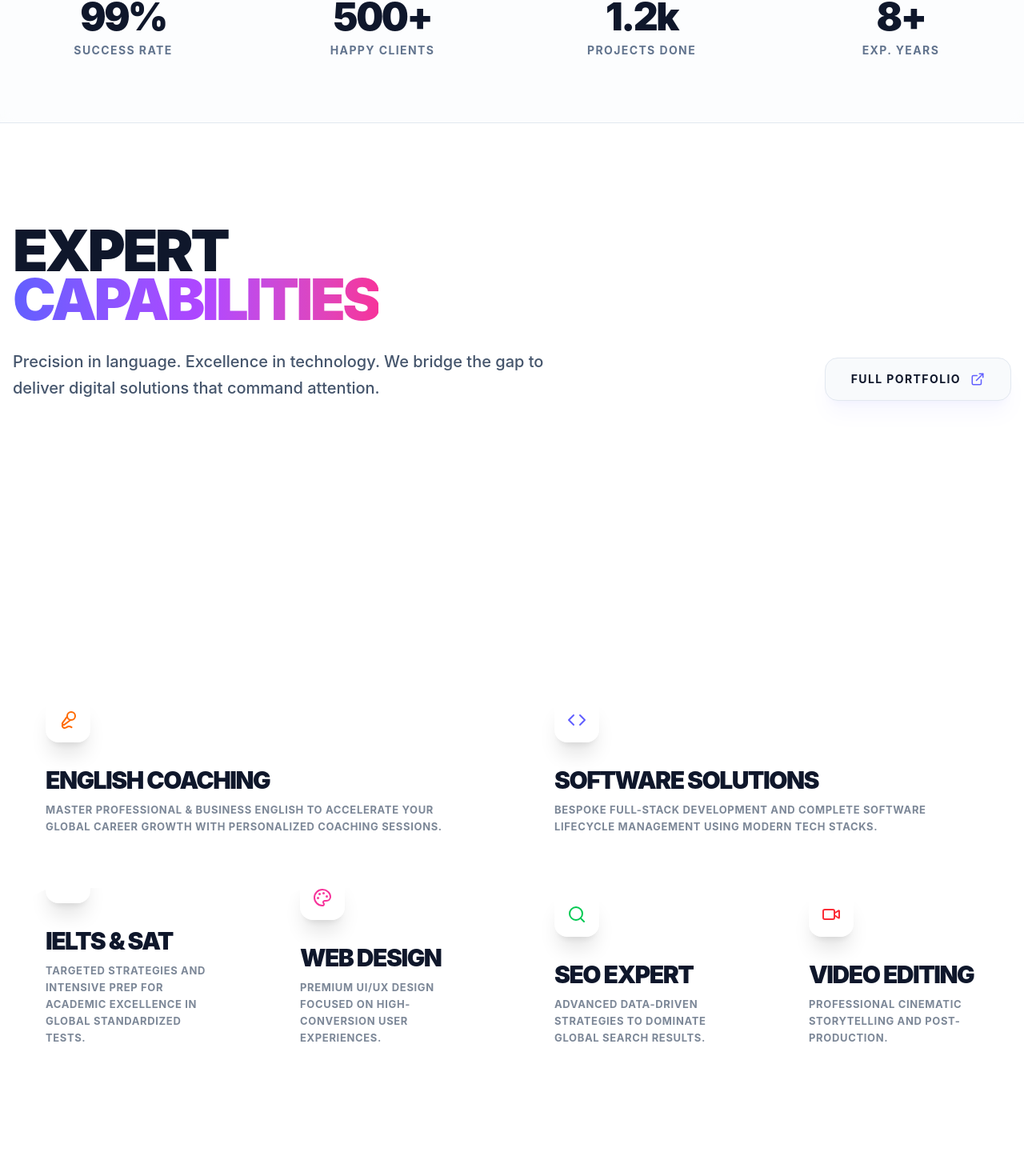
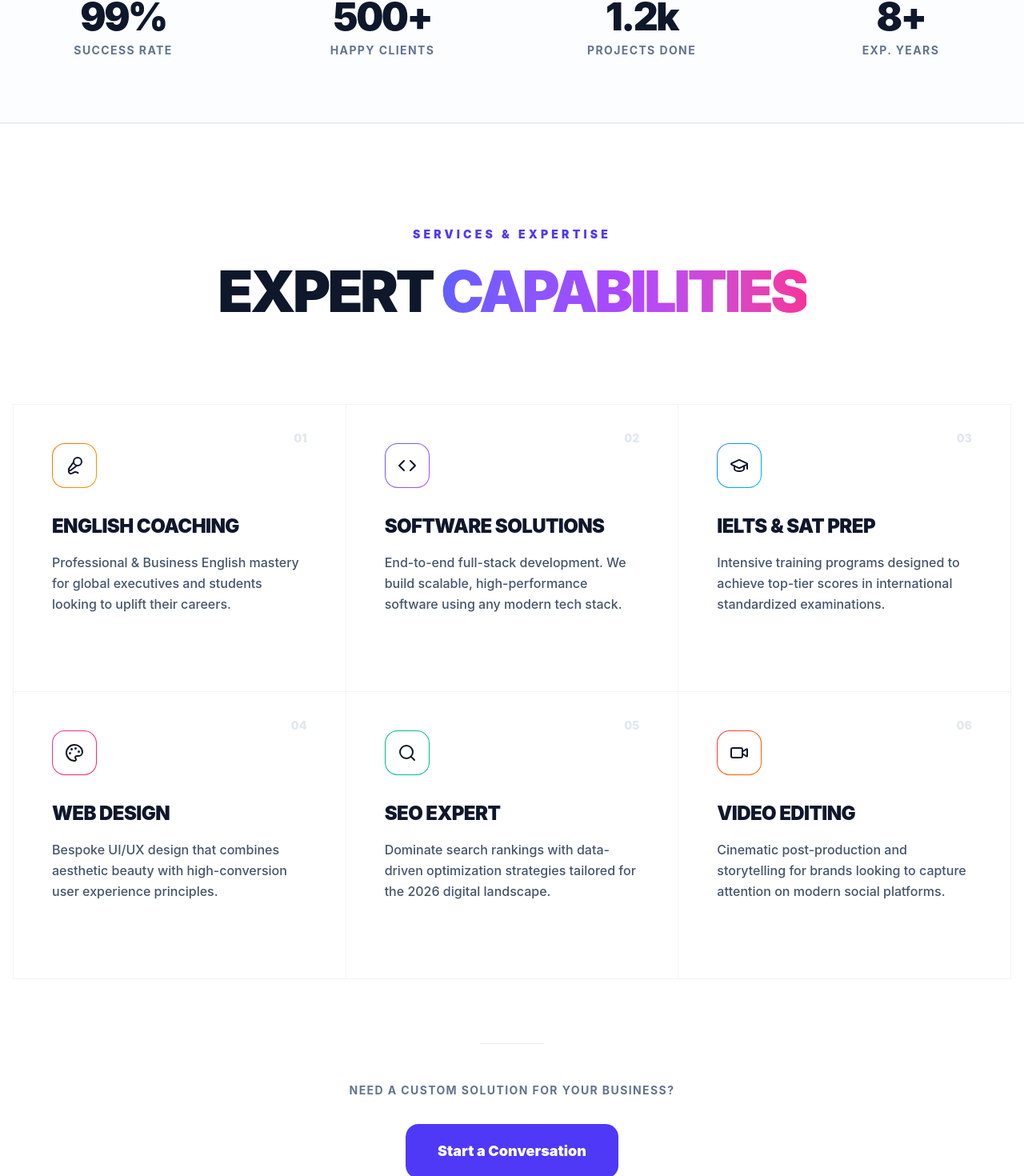
Before and after one commit to litgenics/portfolio, a Next.js app: page /portfolio/ in a window 1280 px wide. Shown: the part 884-2354 px from the top of the page at 80% size. Built offline with nearby package versions, Linux system fonts and the light colour scheme.

Commit message:
UI Redesign: Rebuilt Expert Capabilities section from scratch with a perfect 3x2 balanced grid

```diff
--- a/src/components/Services.tsx
+++ b/src/components/Services.tsx
@@ -3,115 +3,130 @@
 import { motion } from "framer-motion";
 import {
   Code, Search, Palette,
-  Video, GraduationCap, Mic2, ExternalLink
+  Video, GraduationCap, Mic2, ArrowUpRight
 } from "lucide-react";
 
 const services = [
   {
+    id: "01",
     title: "English Coaching",
-    description: "Master professional & business English to accelerate your global career growth with personalized coaching sessions.",
-    icon: <Mic2 className="text-orange-500" />,
-    className: "md:col-span-2 md:row-span-2",
-    gradient: "from-orange-500/20 via-orange-500/5 to-transparent"
+    description: "Professional & Business English mastery for global executives and students looking to uplift their careers.",
+    icon: <Mic2 size={24} />,
+    color: "from-orange-500 to-amber-500"
   },
   {
+    id: "02",
     title: "Software Solutions",
-    description: "Bespoke full-stack development and complete software lifecycle management using modern tech stacks.",
-    icon: <Code className="text-indigo-500" />,
-    className: "md:col-span-2 md:row-span-2",
-    gradient: "from-indigo-500/20 via-indigo-500/5 to-transparent"
+    description: "End-to-end full-stack development. We build scalable, high-performance software using any modern tech stack.",
+    icon: <Code size={24} />,
+    color: "from-indigo-500 to-purple-500"
   },
   {
-    title: "IELTS & SAT",
-    description: "Targeted strategies and intensive prep for academic excellence in global standardized tests.",
-    icon: <GraduationCap className="text-blue-500" />,
-    className: "md:col-span-1 md:row-span-1",
-    gradient: "from-blue-500/20 via-blue-500/5 to-transparent"
+    id: "03",
+    title: "IELTS & SAT Prep",
+    description: "Intensive training programs designed to achieve top-tier scores in international standardized examinations.",
+    icon: <GraduationCap size={24} />,
+    color: "from-blue-500 to-cyan-500"
   },
   {
+    id: "04",
     title: "Web Design",
-    description: "Premium UI/UX design focused on high-conversion user experiences.",
-    icon: <Palette className="text-pink-500" />,
-    className: "md:col-span-1 md:row-span-1",
-    gradient: "from-pink-500/20 via-pink-500/5 to-transparent"
+    description: "Bespoke UI/UX design that combines aesthetic beauty with high-conversion user experience principles.",
+    icon: <Palette size={24} />,
+    color: "from-pink-500 to-rose-500"
   },
   {
+    id: "05",
     title: "SEO Expert",
-    description: "Advanced data-driven strategies to dominate global search results.",
-    icon: <Search className="text-green-500" />,
-    className: "md:col-span-1 md:row-span-1",
-    gradient: "from-green-500/20 via-green-500/5 to-transparent"
+    description: "Dominate search rankings with data-driven optimization strategies tailored for the 2026 digital landscape.",
+    icon: <Search size={24} />,
+    color: "from-emerald-500 to-teal-500"
   },
   {
+    id: "06",
     title: "Video Editing",
-    description: "Professional cinematic storytelling and post-production.",
-    icon: <Video className="text-red-500" />,
-    className: "md:col-span-1 md:row-span-1",
-    gradient: "from-red-500/20 via-red-500/5 to-transparent"
-  },
+    description: "Cinematic post-production and storytelling for brands looking to capture attention on modern social platforms.",
+    icon: <Video size={24} />,
+    color: "from-red-500 to-orange-500"
+  }
 ];
 
 const Services = () => {
   return (
-    <section id="services" className="py-32 px-4 relative overflow-hidden bg-white dark:bg-[#020617]">
-      <div className="max-w-7xl mx-auto relative z-10">
-        <div className="flex flex-col md:flex-row justify-between items-end mb-20 gap-8">
-          <div className="max-w-2xl">
-            <motion.h2
-              initial={{ opacity: 0, x: -20 }}
-              whileInView={{ opacity: 1, x: 0 }}
-              viewport={{ once: true }}
-              className="text-5xl md:text-7xl font-black mb-8 tracking-tighter uppercase leading-[0.85]"
-            >
-              EXPERT <br />
-              <span className="text-gradient">CAPABILITIES</span>
-            </motion.h2>
-            <p className="text-slate-600 dark:text-slate-400 text-xl font-medium leading-relaxed">
-              Precision in language. Excellence in technology. We bridge the gap
-              to deliver digital solutions that command attention.
-            </p>
-          </div>
-          <motion.div
-            whileHover={{ scale: 1.05 }}
-            whileTap={{ scale: 0.95 }}
-            className="bg-slate-50 dark:bg-slate-900 px-8 py-4 rounded-2xl border border-slate-200 dark:border-slate-800 flex items-center gap-3 cursor-pointer shadow-xl shadow-indigo-500/5"
+    <section id="services" className="py-32 px-4 relative bg-white dark:bg-[#020617] border-t border-slate-100 dark:border-slate-900">
+      <div className="max-w-7xl mx-auto">
+        <div className="text-center mb-24">
+          <motion.p
+            initial={{ opacity: 0, y: 10 }}
+            whileInView={{ opacity: 1, y: 0 }}
+            className="text-indigo-600 font-black tracking-[0.3em] uppercase text-sm mb-4"
           >
-            <span className="font-bold uppercase tracking-widest text-sm">Full Portfolio</span>
-            <ExternalLink size={18} className="text-indigo-500" />
-          </motion.div>
+            Services & Expertise
+          </motion.p>
+          <motion.h2
+            initial={{ opacity: 0, y: 20 }}
+            whileInView={{ opacity: 1, y: 0 }}
+            className="text-5xl md:text-7xl font-black tracking-tighter uppercase leading-tight"
+          >
+            EXPERT <span className="text-gradient">CAPABILITIES</span>
+          </motion.h2>
         </div>
 
-        {/* Perfectly Balanced 4-Column Bento Grid */}
-        <div className="grid grid-cols-1 md:grid-cols-4 gap-6 auto-rows-[240px]">
+        <div className="grid grid-cols-1 md:grid-cols-2 lg:grid-cols-3 gap-0 border-l border-t border-slate-100 dark:border-slate-800/50">
           {services.map((service, index) => (
             <motion.div
-              key={service.title}
-              initial={{ opacity: 0, y: 20 }}
-              whileInView={{ opacity: 1, y: 0 }}
+              key={service.id}
+              initial={{ opacity: 0 }}
+              whileInView={{ opacity: 1 }}
               transition={{ delay: index * 0.1 }}
               viewport={{ once: true }}
-              whileHover={{ y: -8 }}
-              className={`group relative glass rounded-[3.5rem] p-10 overflow-hidden flex flex-col justify-end transition-all duration-500 hover:shadow-[0_20px_50px_rgba(99,102,241,0.15)] border-white/40 dark:border-slate-800/60 ${service.className}`}
+              className="group relative p-12 border-r border-b border-slate-100 dark:border-slate-800/50 hover:bg-slate-50 dark:hover:bg-slate-900/40 transition-colors duration-500"
             >
-              <div className={`absolute inset-0 bg-gradient-to-br ${service.gradient} opacity-0 group-hover:opacity-100 transition-opacity duration-700`} />
+              {/* Service Number */}
+              <span className="absolute top-8 right-12 text-sm font-black text-slate-200 dark:text-slate-800 group-hover:text-indigo-500/20 transition-colors">
+                {service.id}
+              </span>
 
-              <div className="relative z-10">
-                <div className="w-14 h-14 glass rounded-2xl flex items-center justify-center mb-8 shadow-xl group-hover:scale-110 group-hover:rotate-3 transition-all duration-500 bg-white/80 dark:bg-slate-800/80">
+              {/* Icon with Dynamic Gradient Background */}
+              <div className={`w-14 h-14 rounded-2xl bg-gradient-to-br ${service.color} p-[1px] mb-8 group-hover:scale-110 transition-transform duration-500`}>
+                <div className="w-full h-full bg-white dark:bg-slate-950 rounded-[15px] flex items-center justify-center text-slate-900 dark:text-white">
                   {service.icon}
                 </div>
-                <h3 className="text-3xl font-black mb-3 tracking-tighter uppercase leading-none">{service.title}</h3>
-                <p className="text-slate-600 dark:text-slate-400 font-bold text-[13px] uppercase tracking-wider leading-relaxed opacity-70 group-hover:opacity-100 transition-opacity">
-                  {service.description}
-                </p>
+              </div>
+
+              <h3 className="text-2xl font-black mb-4 tracking-tight uppercase group-hover:text-indigo-600 dark:group-hover:text-indigo-400 transition-colors">
+                {service.title}
+              </h3>
+
+              <p className="text-slate-600 dark:text-slate-400 font-medium leading-relaxed mb-8">
+                {service.description}
+              </p>
+
+              <div className="flex items-center gap-2 text-xs font-black uppercase tracking-widest text-indigo-500 opacity-0 group-hover:opacity-100 transition-all transform translate-y-2 group-hover:translate-y-0">
+                Learn More <ArrowUpRight size={14} />
               </div>
             </motion.div>
           ))}
         </div>
+
+        {/* Bottom CTA for Services */}
+        <motion.div
+          initial={{ opacity: 0, y: 20 }}
+          whileInView={{ opacity: 1, y: 0 }}
+          className="mt-20 flex flex-col items-center"
+        >
+          <div className="h-px w-20 bg-slate-200 dark:bg-slate-800 mb-12" />
+          <p className="text-slate-500 font-bold uppercase tracking-widest text-sm text-center mb-8">
+            Need a custom solution for your business?
+          </p>
+          <a
+            href="#contact"
+            className="bg-indigo-600 text-white px-10 py-5 rounded-2xl font-black text-lg transition-all hover:scale-105 hover:shadow-2xl hover:shadow-indigo-500/40"
+          >
+            Start a Conversation
+          </a>
+        </motion.div>
       </div>
-
-      {/* Dynamic Background Elements */}
-      <div className="absolute top-0 right-0 w-[500px] h-[500px] bg-indigo-500/5 rounded-full blur-[120px] -z-10" />
-      <div className="absolute bottom-0 left-0 w-[500px] h-[500px] bg-purple-500/5 rounded-full blur-[120px] -z-10" />
     </section>
   );
 };
```
